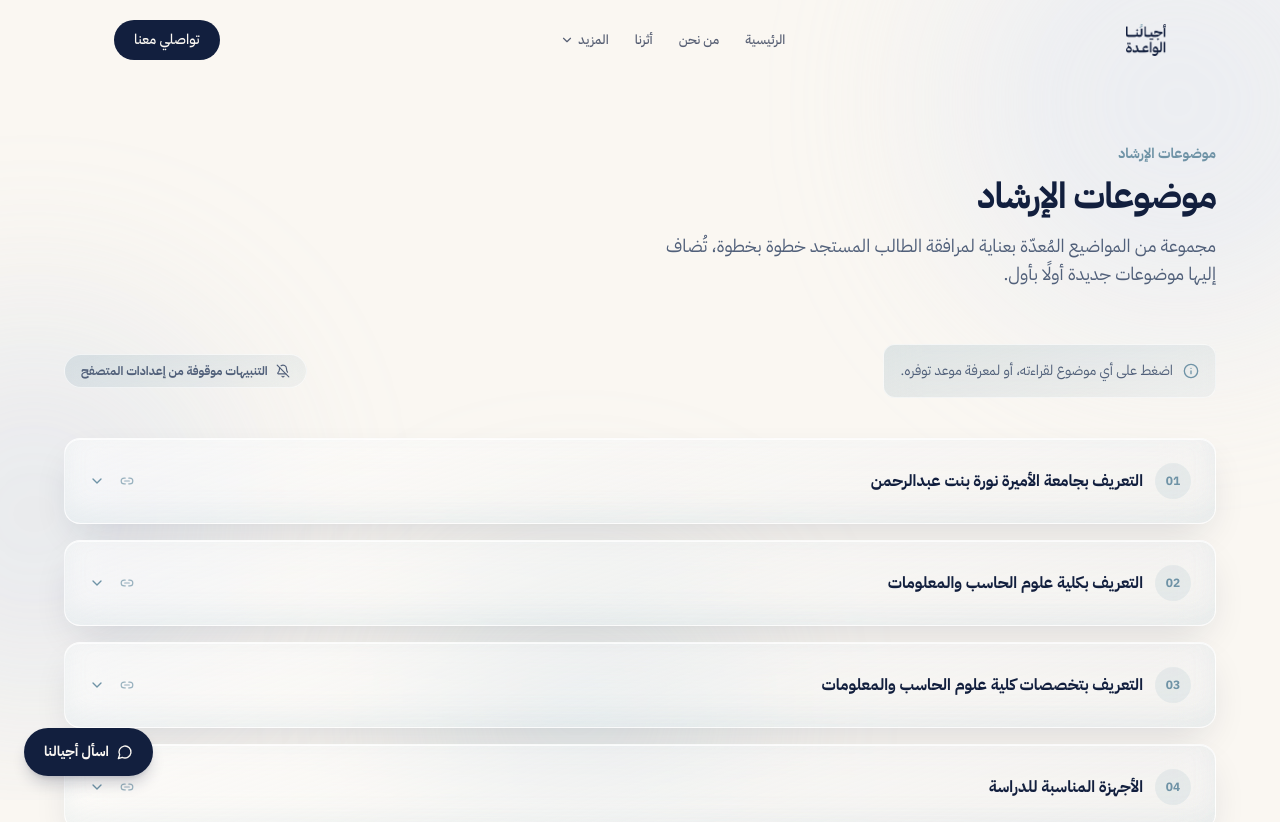
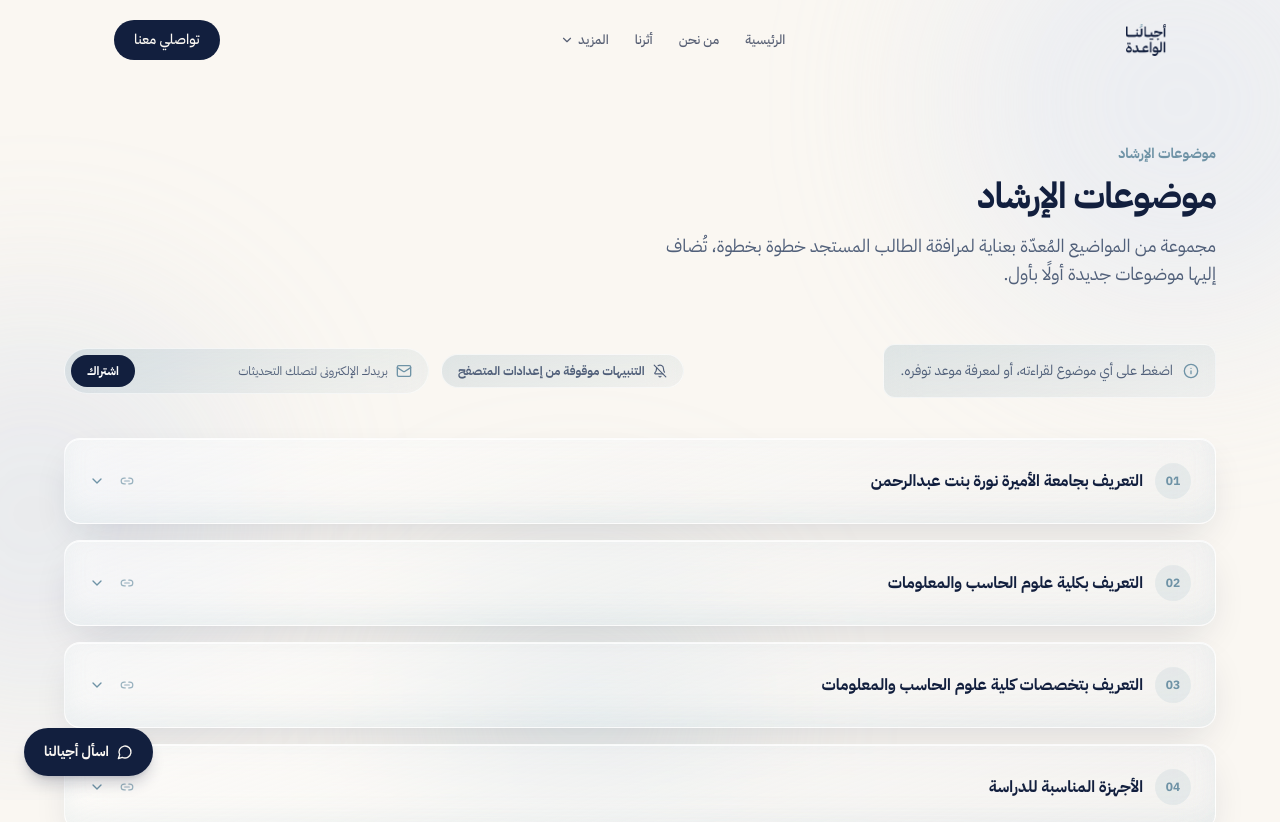
Before and after one commit to ajyalna-admin/AjyalnaAlwaidah, a Next.js app: page /resources in a window 1280 px wide. Shown: the top 822 px of the page. Built offline with nearby package versions, Linux system fonts and the light colour scheme.

Commit message:
Update Resources.tsx

```diff
--- a/components/Resources.tsx
+++ b/components/Resources.tsx
@@ -7,6 +7,7 @@
 import { AccelerationExamTable } from "@/components/AccelerationExamTable";
 import { MajorsOverview } from "@/components/MajorsOverview";
 import { NotificationOptIn } from "@/components/NotificationOptIn";
+import { EmailSubscribe } from "@/components/EmailSubscribe";
 import { resourcesSection, topics } from "@/lib/data";
 
 export function Resources() {
@@ -54,7 +55,10 @@
             <Info className="h-4 w-4 shrink-0 mt-0.5 text-sky-deep" />
             <p>{resourcesSection.note}</p>
           </div>
-          <NotificationOptIn />
+          <div className="flex flex-wrap items-center gap-3">
+            <NotificationOptIn />
+            <EmailSubscribe />
+          </div>
         </div>
 
         <div className="grid gap-4">
```
